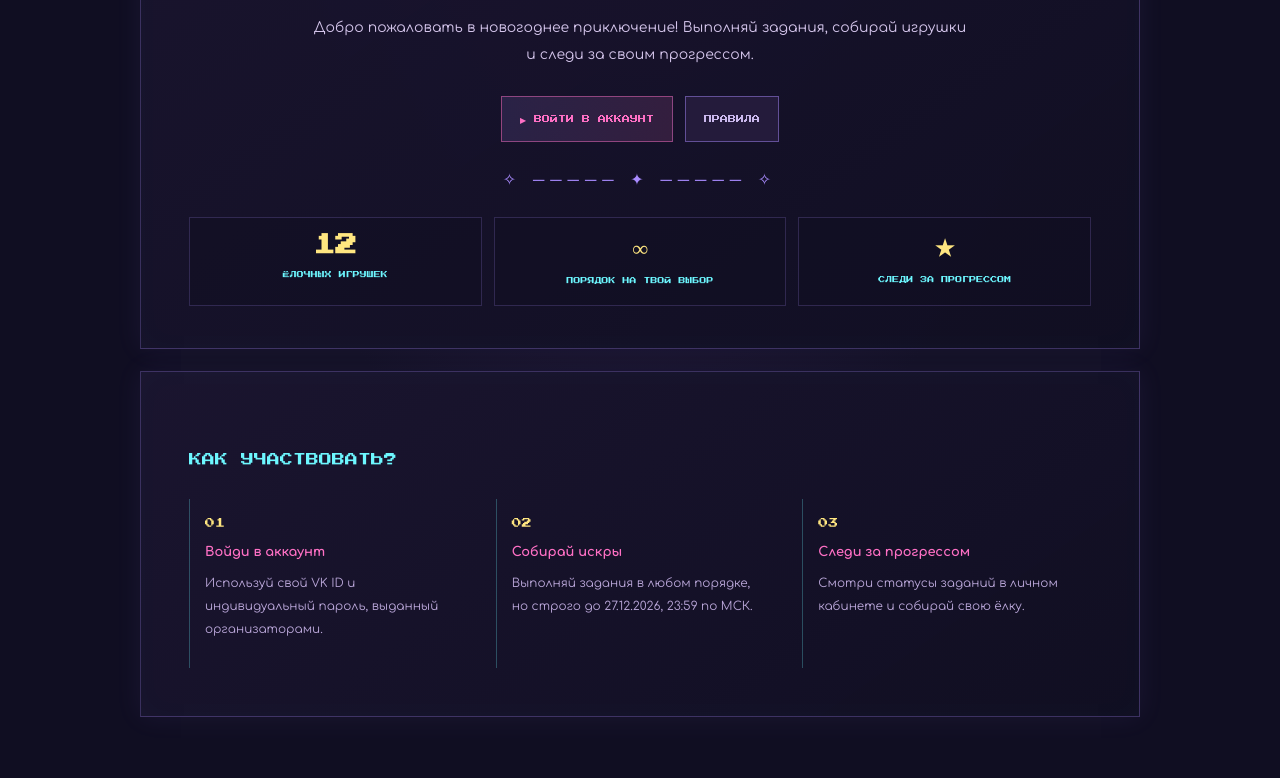
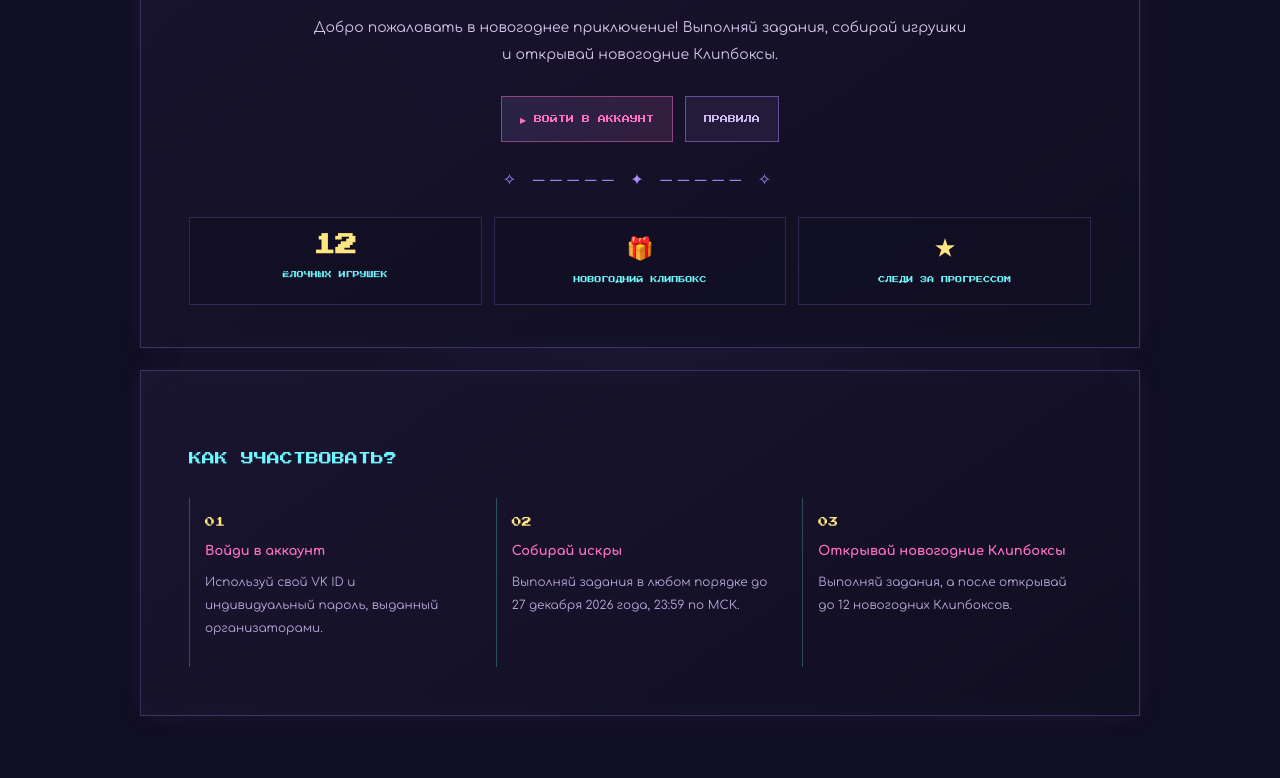
Before and after one commit to kliptok/new-year, a plain HTML site: page index.html in a window 1280 px wide. Shown: the part 356-1134 px from the top of the page. Drawn offline with Linux system fonts and the light colour scheme; no server answers.

Commit message:
Update index.html

```diff
--- a/index.html
+++ b/index.html
@@ -27,7 +27,7 @@
     <div class="eyebrow">★ HAPPY NEW YEAR 2027 ★</div>
     <div class="pixel-star">✦</div>
     <h1>12 ЁЛОЧНЫХ ИГРУШЕК<br>ДО НОВОГО ГОДА</h1>
-    <p class="lead">Добро пожаловать в новогоднее приключение! Выполняй задания, собирай игрушки и следи за своим прогрессом.</p>
+    <p class="lead">Добро пожаловать в новогоднее приключение! Выполняй задания, собирай игрушки и открывай новогодние Клипбоксы.</p>
 
     <div class="hero-actions">
       <a class="button primary" href="register.html">▶ ВОЙТИ В АККАУНТ</a>
@@ -42,8 +42,8 @@
         <span>ЁЛОЧНЫХ ИГРУШЕК</span>
       </div>
       <div class="feature">
-        <b>∞</b>
-        <span>ПОРЯДОК НА ТВОЙ ВЫБОР</span>
+        <b>🎁</b>
+        <span>НОВОГОДНИЙ КЛИПБОКС</span>
       </div>
       <div class="feature">
         <b>★</b>
@@ -63,12 +63,12 @@
       <div>
         <i>02</i>
         <h3>Собирай искры</h3>
-        <p>Выполняй задания в любом порядке, но строго до 27.12.2026, 23:59 по МСК.</p>
+        <p>Выполняй задания в любом порядке до 27 декабря 2026 года, 23:59 по МСК.</p>
       </div>
       <div>
         <i>03</i>
-        <h3>Следи за прогрессом</h3>
-        <p>Смотри статусы заданий в личном кабинете и собирай свою ёлку.</p>
+        <h3>Открывай новогодние Клипбоксы</h3>
+        <p>Выполняй задания, а после открывай до 12 новогодних Клипбоксов.</p>
       </div>
     </div>
   </section>
```
